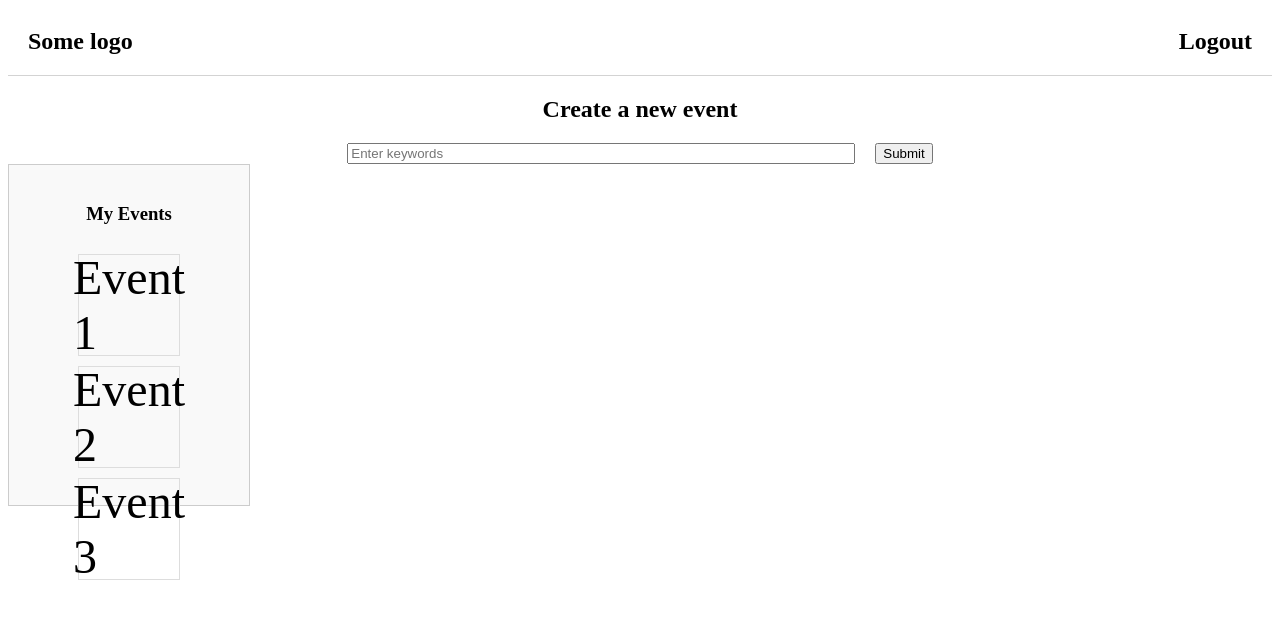
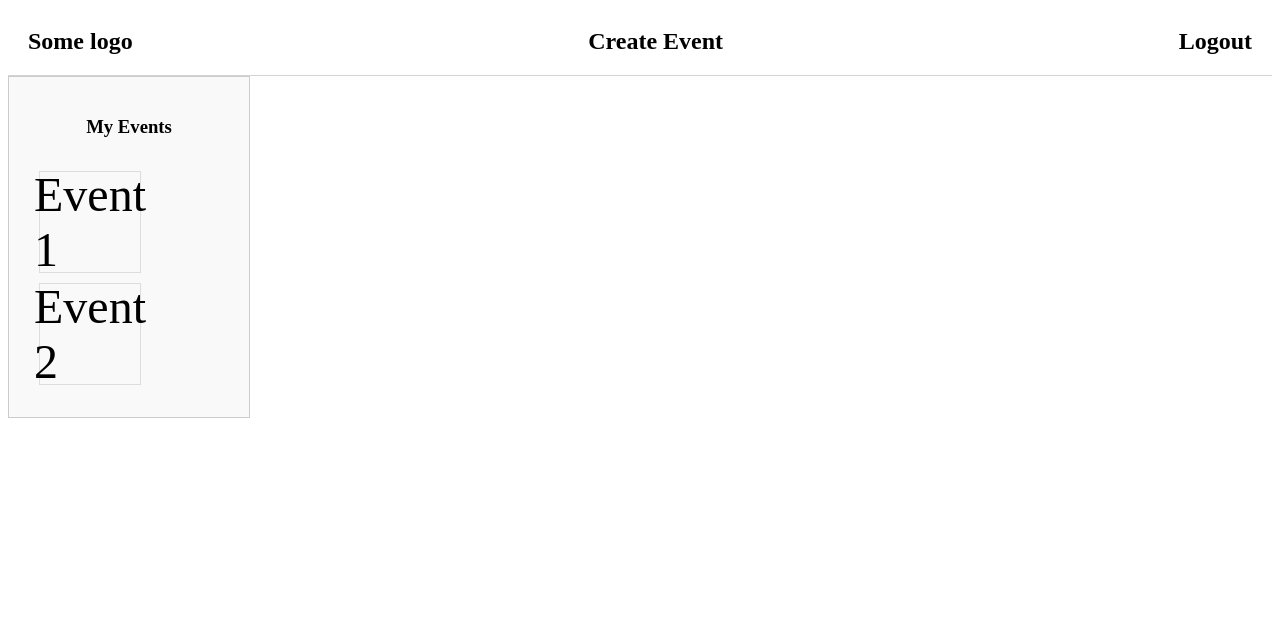
Before and after one commit to reinforced-eevee/occasio, a React app: page / in a window 1280 px wide. Shown: the top 618 px of the page. Built offline with nearby package versions, Linux system fonts and the light colour scheme.

Commit message:
moved add event

```diff
--- a/src/components/Home.jsx
+++ b/src/components/Home.jsx
@@ -7,7 +7,7 @@ function Home() {
   return (
     <div>
       <HomeNavbar />
-      <Questionaire />
+
       <EventsSidebar />
     </div>
   );
--- a/src/components/HomeNavbar.jsx
+++ b/src/components/HomeNavbar.jsx
@@ -5,6 +5,7 @@ function HomeNavbar(props) {
   return (
     <nav className='home-navbar'>
       <h2>Some logo</h2>
+      <h2>Create Event</h2>
       <h2>Logout</h2>
     </nav>
   );
--- a/src/styling/EventsSidebar.css
+++ b/src/styling/EventsSidebar.css
@@ -40,3 +40,13 @@
 .events-sidebar {
   flex: 0 0 200px;
 }
+.events-list {
+  overflow-y: auto;
+  max-height: 220px; /* Adjusted to fit within the sidebar height */
+  width: 100%;
+  padding: 5px;
+}
+
+.event-icon-box {
+  flex: 0 0 auto; /* Ensure that boxes do not shrink */
+}
```
